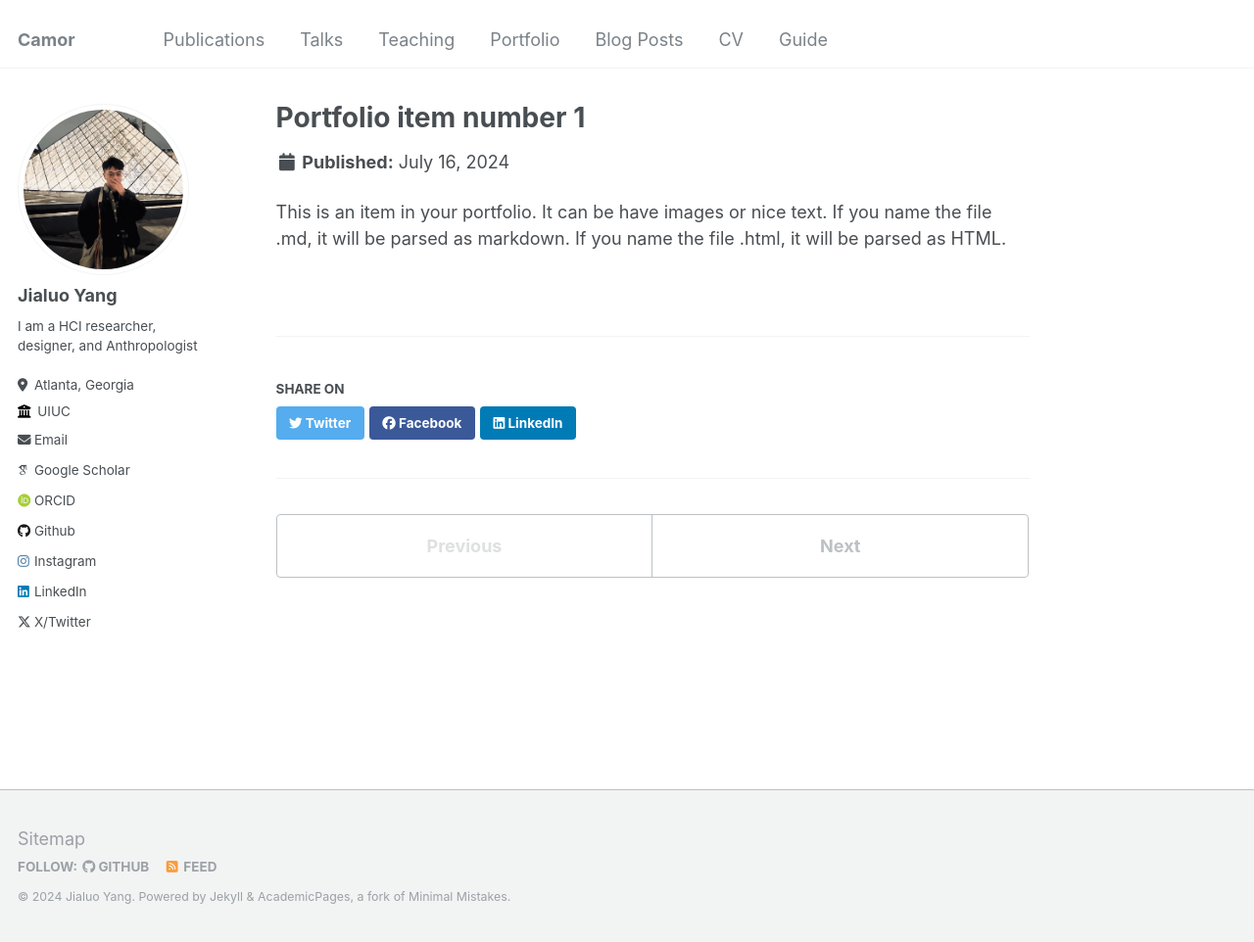
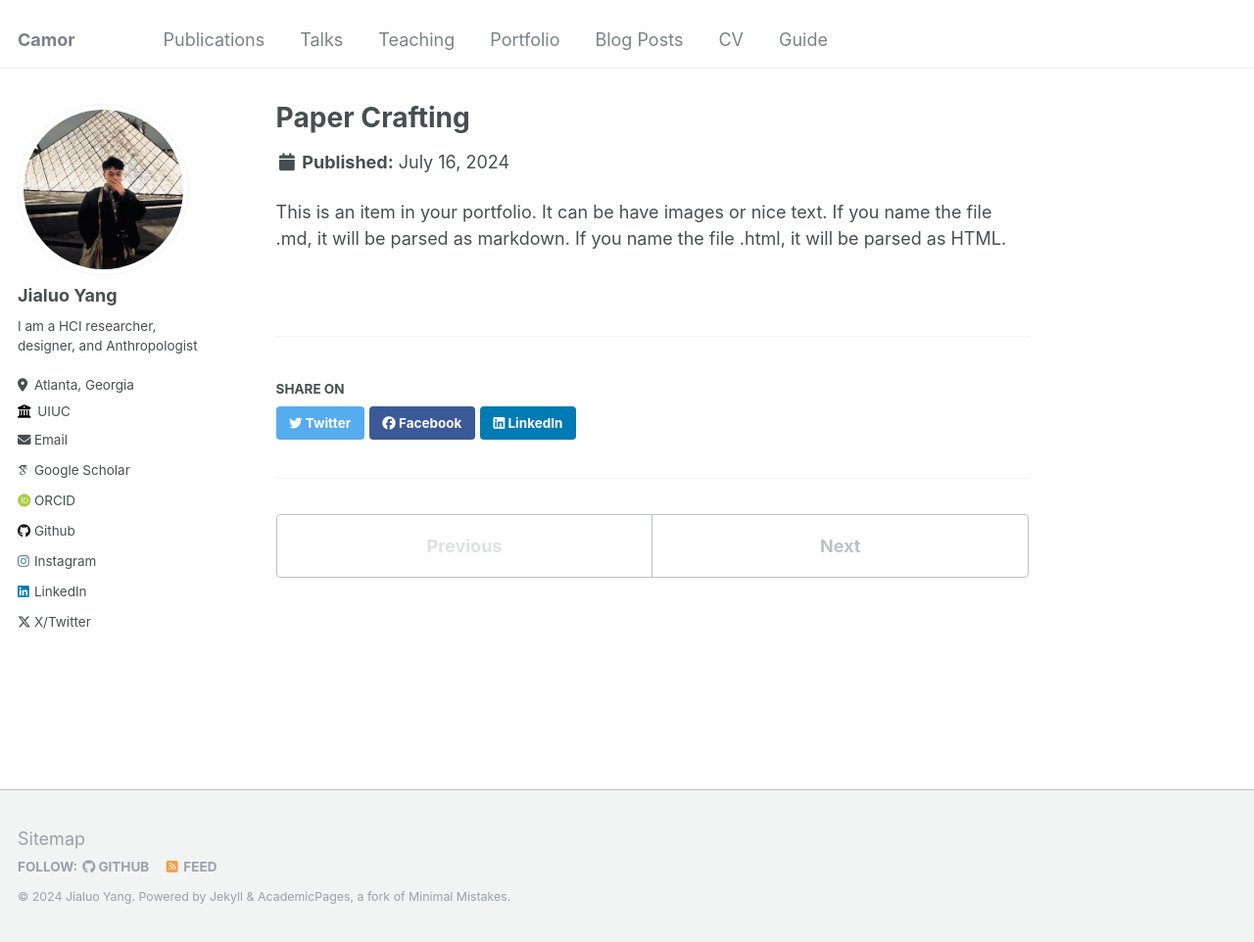
Before and after one commit to CamorYang/camoryang, a Jekyll site: the page built from _portfolio/portfolio-1.md, in a window 1280 px wide and 962 px high. Shown: the whole window at 98% size. Built offline with Jekyll 4.4.1, drawn with Linux system fonts in a browser that asks for light colours; some web fonts are replaced.

Commit message:
Update portfolio-1.md

```diff
--- a/_portfolio/portfolio-1.md
+++ b/_portfolio/portfolio-1.md
@@ -1,6 +1,6 @@
 ---
-title: "Portfolio item number 1"
-excerpt: "Short description of portfolio item number 1<br/><img src='/images/500x300.png'>"
+title: "Paper Crafting"
+excerpt: #
 collection: portfolio
 ---
 
```
